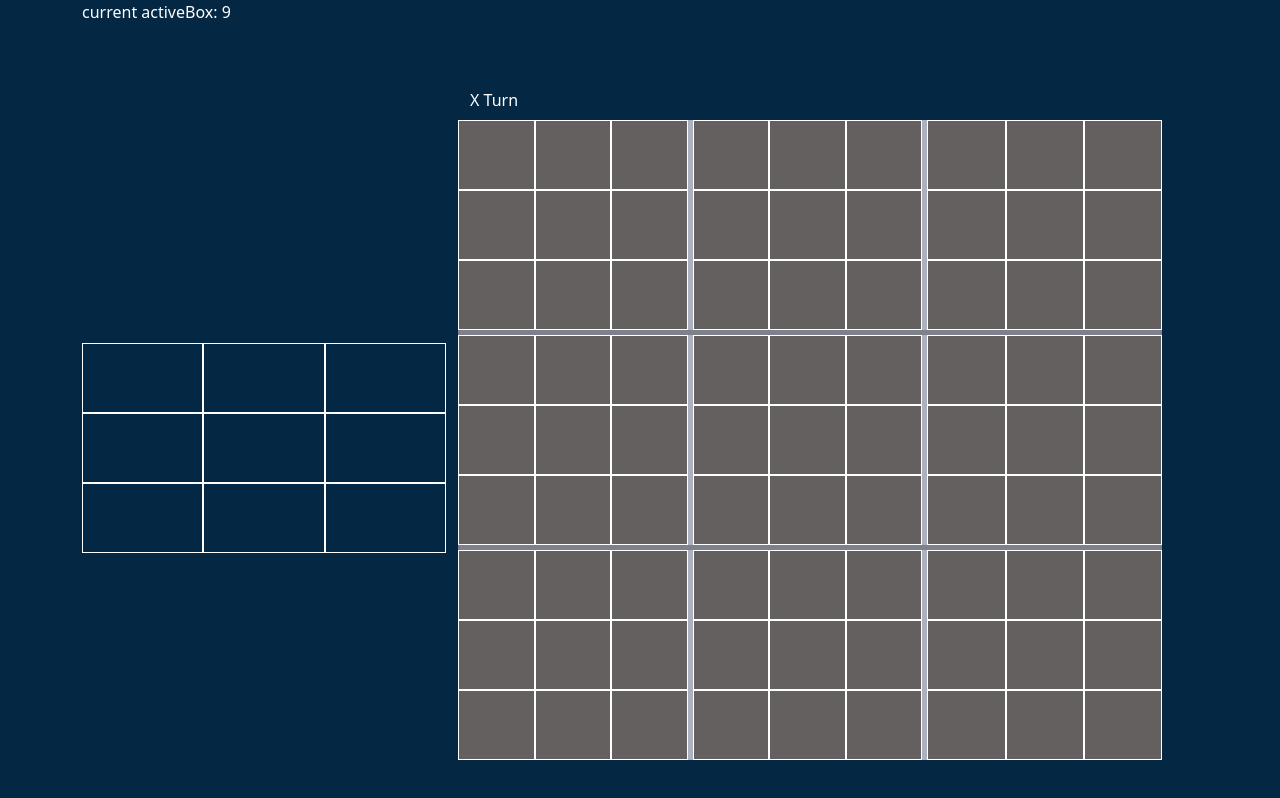
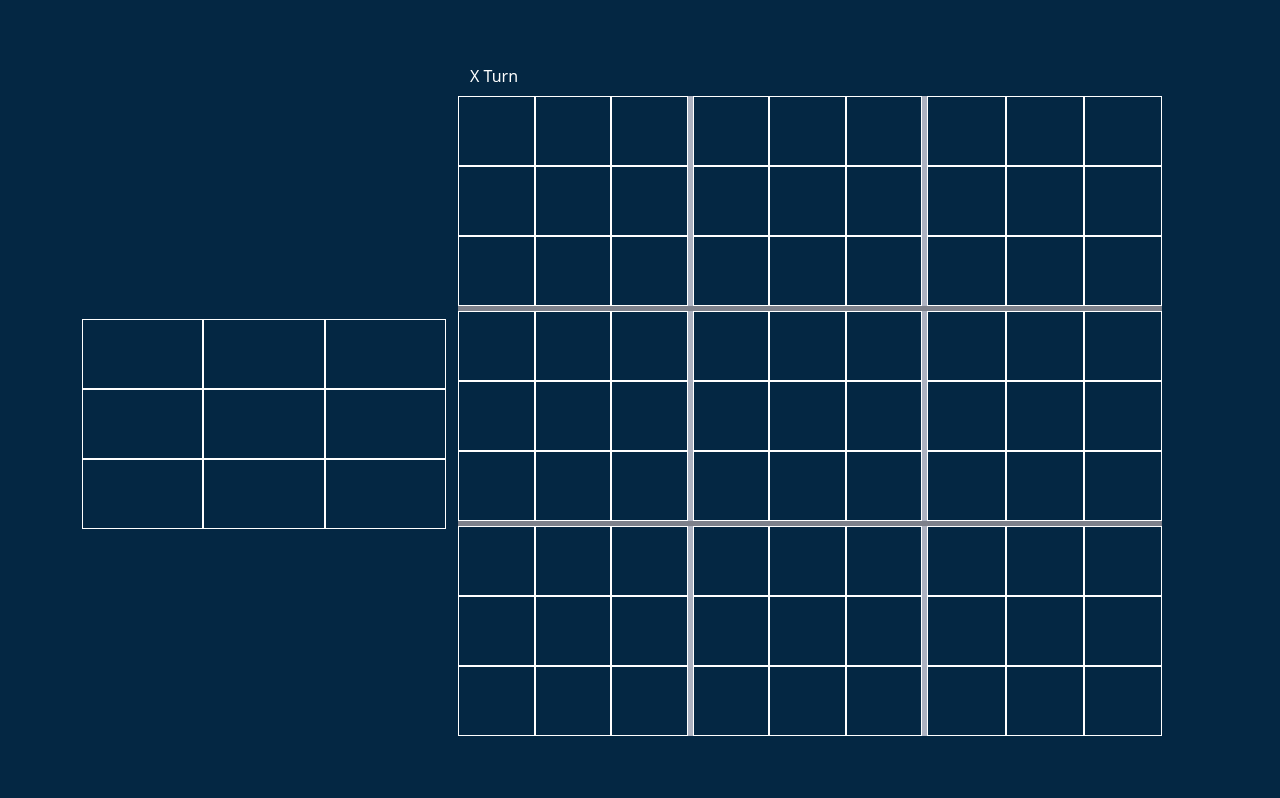
Before and after one commit to AshvinBambhaniya2003/tic-tac, a Vue app: page / in a window 1280 px wide. Shown: the top 798 px of the page. Built offline with nearby package versions, Linux system fonts and the light colour scheme.

Commit message:
feat: change highlight background (#6)
* feat: change highlight background

* refactor: remove unused styling

```diff
--- a/src/App.vue
+++ b/src/App.vue
@@ -1,6 +1,5 @@
 <template>
   <div class="container">
-    <div>current activeBox: {{ activeBox }}</div>
     <div class="row d-flex align-items-center container">
       <div class="col-4">
         <div class="mt-5">
@@ -17,7 +16,7 @@
             <div class="mb-2">
               {{ currentUser }} Turn
             </div>
-            <div class="row horizontal-line ">
+            <div class="row horizontal-line background-blue">
               <div class="col-4 vertical-line">
                 <Tic :ticId="0" />
               </div>
@@ -28,7 +27,7 @@
                 <Tic :ticId="2" />
               </div>
             </div>
-            <div class="row horizontal-line ">
+            <div class="row horizontal-line background-blue">
               <div class="col-4 vertical-line">
                 <Tic :ticId="3" />
               </div>
@@ -39,7 +38,7 @@
                 <Tic :ticId="5" />
               </div>
             </div>
-            <div class="row">
+            <div class="row background-blue">
               <div class="col-4 vertical-line">
                 <Tic :ticId="6" />
               </div>
@@ -61,7 +60,6 @@
 
 import Tic from "./components/tic.vue";
 import { currentUser } from './store/currentUser.js'
-import { activeBox } from "./store/activeBox";
 import { mainArr } from "./store/mainArr";
 
 </script>
@@ -76,10 +74,6 @@ table tr td {
   border: 10px solid cyan;
 }
 
-.visibilityHidden {
-  visibility: hidden;
-}
-
 .horizontal-line {
   border-bottom: 5px solid #7e818b;
   ;
@@ -88,4 +82,8 @@ table tr td {
 .vertical-line {
   border-right: 5px solid #acb1c0;
 }
+
+.background-blue{
+  background: #656060;
+}
 </style>
--- a/src/components/tic.vue
+++ b/src/components/tic.vue
@@ -1,5 +1,5 @@
 <template>
-  <div class="row" :class="{ backgroundHighlight: (activeBox == 9 || activeBox == props.ticId) && !win}">
+  <div class="row" :class="{ backgroundHighlight: (activeBox == 9 || activeBox == props.ticId) && !win }">
     <div v-for="(item, index) in arr" :key="index" class="col-4 cell ticContainer text-center" @click="addturn(index)">
       <div>{{ item }}</div>
     </div>
@@ -68,8 +68,8 @@ function resetArr() {
   height: 70px;
   border: 1px solid white;
 }
+
 .backgroundHighlight {
-  background: #656060;
+  background: rgb(4, 39, 67);
 }
-
 </style>
```
